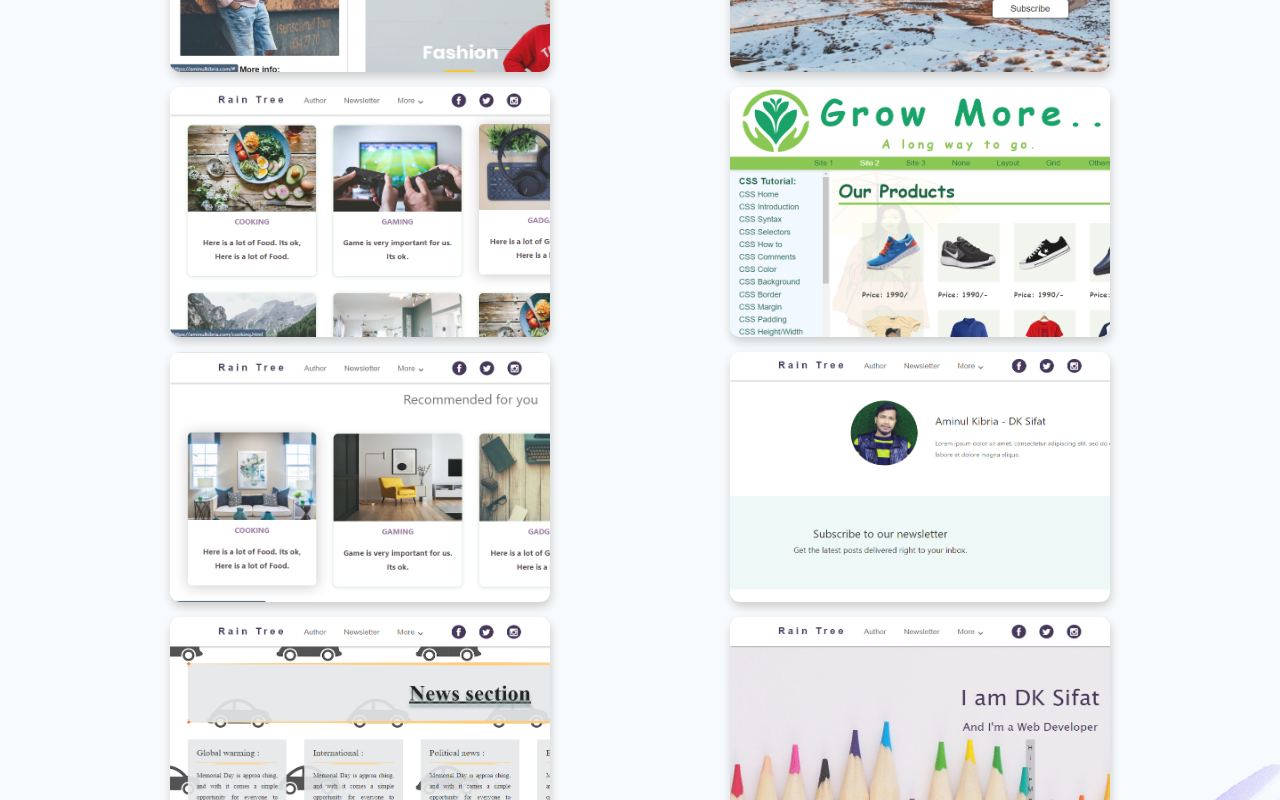
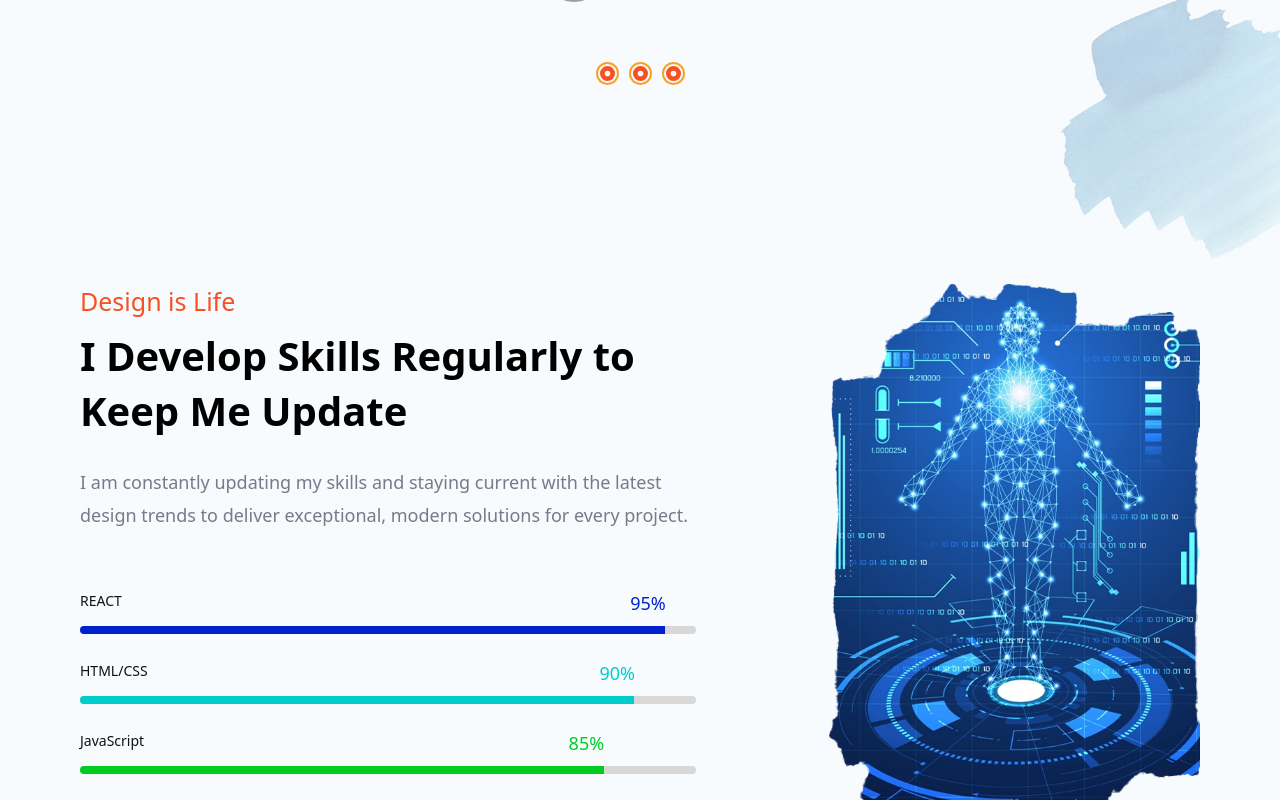
Before and after one commit to dksifatofficial/aminul-kibria-react, a React (Create React App) app: page / in a window 1280 px wide. Shown: the part 680-1480 px from the top of the page. Built offline with nearby package versions, Linux system fonts and the light colour scheme; no server answers; grey boxes are pictures that could not be loaded.

Commit message:
res commit

```diff
--- a/src/components/DiL.js
+++ b/src/components/DiL.js
@@ -1,12 +1,14 @@
 import image from "../assets/image/dil_img1.png";
 import classes from "../styles/DiL.module.css";
+import Header from "./Header";
 import PercentageBar from "./PercentageBar";
 
 function DiL() {
   return (
-    <div className={classes.dilContainer}>
+    <div className={classes.container}>
       <div className="row">
-        <div className={classes.dilLeft}>
+        <div className={classes.left}>
+          <Header className={classes.header}>
             <h3>Design is Life</h3>
             <h2>I Develop Skills Regularly to Keep Me Update</h2>
             <p>
@@ -14,6 +16,8 @@ function DiL() {
               latest design trends to deliver exceptional, modern solutions for
               every project.
             </p>
+          </Header>
+          <div className={classes.pBars}>
             <PercentageBar progress={95}>
               <h6>REACT</h6>
             </PercentageBar>
@@ -26,8 +30,9 @@ function DiL() {
               <h6>JavaScript</h6>
             </PercentageBar>
           </div>
-        <div className={classes.dilRight}>
-          <img className={classes.dilImg} src={image} alt="design is life" />
+        </div>
+        <div className={classes.right}>
+          <img className={classes.img} src={image} alt="design is life" />
         </div>
       </div>
     </div>
--- a/src/components/pages/Home.js
+++ b/src/components/pages/Home.js
@@ -1,10 +1,10 @@
 // import AboutMe from "../AboutMe";
 // import Blog from "../Blog";
 // import Contact from "../Contact";
-// import DiL from "../DiL";
+import DiL from "../DiL";
 // import Map from "../Map";
 // import Newsletter from "../Newsletter";
-import PortfolioContainer from "../PortfolioContainer";
+// import PortfolioContainer from "../PortfolioContainer";
 // import Qualitys from "../Qualitys";
 // import Services from "../Services";
 import TestimonialContainer from "../TestimonialContainer";
@@ -18,9 +18,9 @@ function Home() {
       {/* <TopContainer /> */}
       {/* <Qualitys /> */}
       {/* <AboutMe /> */}
-      <PortfolioContainer />
+      {/* <PortfolioContainer /> */}
       <TestimonialContainer />
-      {/* <DiL /> */}
+      <DiL />
       {/* <Services /> */}
       {/* <Blog /> */}
       {/* <Newsletter /> */}
--- a/src/styles/DiL.module.css
+++ b/src/styles/DiL.module.css
@@ -1,22 +1,56 @@
-.dilContainer {
+.container {
+  width: 100%;
+  height: auto;
+  padding: 10rem 0;
+  display: grid;
+  justify-content: center;
+  margin-left: -0.5rem;
+}
+.left {
+  width: 100%;
+  height: auto;
+}
+.header {
+    margin-bottom: 60px;
+}
+.pBars {
+    justify-content: center;
+}
+.right {
+  width: 100%;
+  height: auto;
+  display: grid;
+  justify-content: center;
+}
+.right .img {
+  height: 35rem;
+  margin-top: 4rem;
+}
+
+@media (min-width: 1024px) {
+  .container {
     width: 100%;
-    padding: 10rem 3rem;
-}
-.dilLeft {
+    padding: 10rem 5rem;
+  }
+  .left {
     width: 55%;
     float: left;
+  }
+  .header {
+    text-align: left !important;
 }
-.dilLeft h3 {
+  .left h3 {
     color: #f75023;
-}
-.dilRight {
+  }
+  .right {
     width: 45%;
     float: left;
     position: relative;
-}
-.dilRight .dilImg {
-
+  }
+  .right .img {
     height: 35rem;
     position: absolute;
     right: 0;
+    margin-top: 0;
+  }
 }
--- a/src/styles/PercentageBar.module.css
+++ b/src/styles/PercentageBar.module.css
@@ -1,6 +1,6 @@
 .percentageC {
   position: relative;
-  width: 90%;
+  width: 100%;
   margin-top: 0;
   height: 70px;
 }
```
Lines whose indentation alone changed are shown as unchanged.
